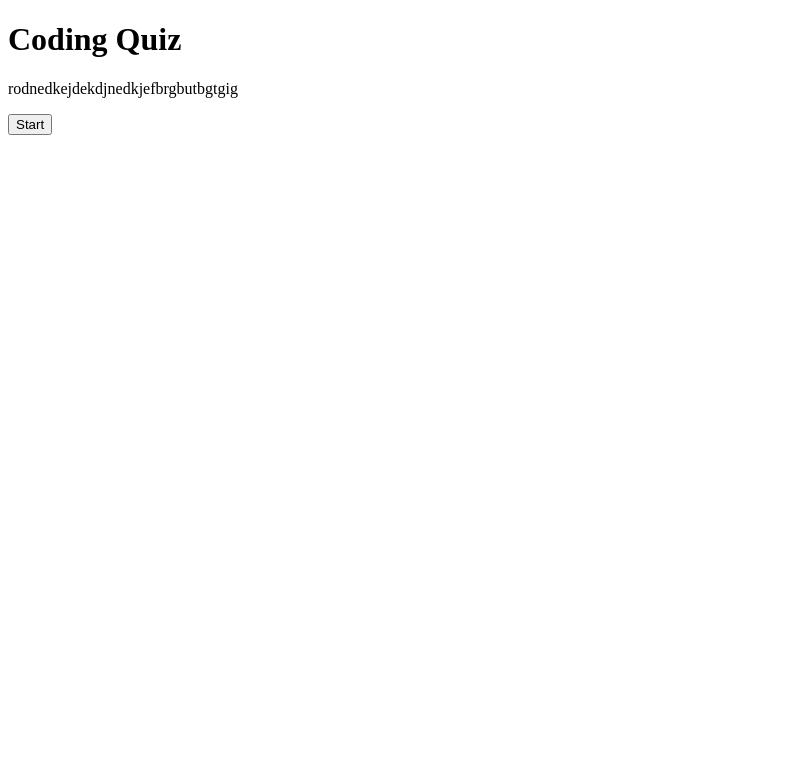
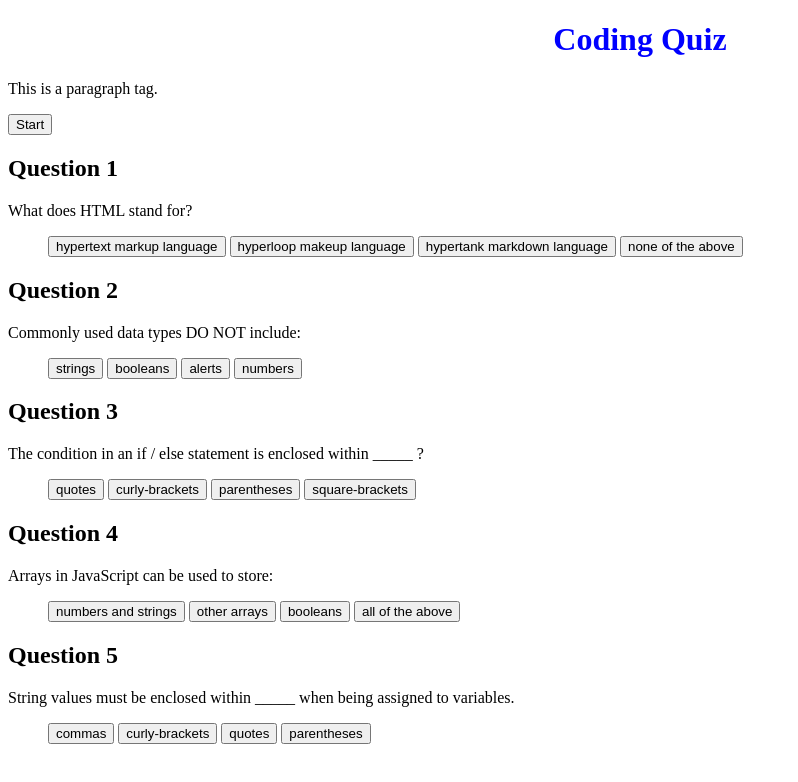
Before and after one commit to Will-CE/code-quiz, a plain HTML site: page index.html in a window 1280 px wide. Shown: the whole page, without its empty margins (0-798 px from the left). Drawn offline with Linux system fonts and the light colour scheme.

Commit message:
added q's 1-5 in html

```diff
--- a/index.html
+++ b/index.html
@@ -5,16 +5,69 @@
     <meta http-equiv="X-UA-Compatible" content="IE=edge">
     <meta name="viewport" content="width=device-width, initial-scale=1.0">
     <title>Code Quiz</title>
-    <link src="./style.css" />
+    <link rel="stylesheet" href="./style.css">
+
 </head>
 <body>
     <main>
     <h1 id="header">Coding Quiz</h1>
-    <p id="para1">rodnedkejdekdjnedkjefbrgbutbgtgig</p>
-<button id="start">Start</button>
+    <p id="para1">This is a paragraph tag.</p>
+    <button id="start">Start</button>
 
+<section id="quest1">
+    <h2>Question 1</h2>
+    <p>What does HTML stand for?</p>
+    <ul>
+        <button>hypertext markup language</button>
+        <button>hyperloop makeup language</button>
+        <button>hypertank markdown language</button>
+        <button>none of the above</button>
+    </ul>
+</section>
 
+<section id="quest2">
+    <h2>Question 2</h2>
+    <p>Commonly used data types DO NOT include:</p>
+    <ul>
+        <button>strings</button>
+        <button>booleans</button>
+        <button>alerts</button>
+        <button>numbers</button>
+    </ul>
+</section>
 
+<section id="quest3">
+    <h2>Question 3</h2>
+    <p>The condition in an if / else statement is enclosed within _____ ?</p>
+    <ul>
+        <button>quotes</button>
+        <button>curly-brackets</button>
+        <button>parentheses</button>
+        <button>square-brackets</button>
+    </ul>
+</section>
+
+<section id="quest4">
+    <h2>Question 4</h2>
+    <p>Arrays in JavaScript can be used to store:</p>
+    <ul>
+        <button>numbers and strings</button>
+        <button>other arrays</button>
+        <button>booleans</button>
+        <button>all of the above</button>
+    </ul>
+</section>
+
+<section id="quest5">
+    <h2>Question 5</h2>
+    <p>String values must be enclosed within _____ when being assigned to variables.</p>
+    <ul>
+        <button>commas</button>
+        <button>curly-brackets</button>
+        <button>quotes</button>
+        <button>parentheses</button>
+    </ul>
+</section>
 
 
 
--- a/script.js
+++ b/script.js
@@ -1,32 +1,36 @@
 var start = document.getElementById('start');
 var header = document.getElementById('header');
 var para1 = document.getElementById('para1');
+let currentQuesIndex = 0;
+
 
 var questions = [{
-    name: 'What does HTML stand for?',
+    text: 'What does HTML stand for?',
     options: ['hypertext markup language', 'hyperloop makeup language', 'hypertank markdown language', 'none of the above'],
     correct: 'hypertext markup language'
 },
 {
-    name: 'Commonly used data types DO NOT include:',
+    text: 'Commonly used data types DO NOT include:',
     options: ['strings', 'booleans', 'alerts', 'numbers'],
     correct: 'booleans'
 },
 {
-    name: 'The condition in an if / else statement is enclosed within?',
+    text: 'The condition in an if / else statement is enclosed within _____ ? ',
     options: ['quotes', 'curly-brackets', 'parentheses', 'square-brackets'],
     correct: 'parentheses'
 },
 {
-    name: 'Arrays in JavaScript can be used to store:',
+    text: 'Arrays in JavaScript can be used to store:',
     options: ['numbers and strings', 'other arrays', 'booleans', 'all of the above'],
     correct: 'all of the above'
 },
 {
-    name:'String values must be enclosed within _____ when being assigned to variables.',
-    options: ['commas', 'curly-brakcets', 'quotes', 'parentheses'],
+    text:'String values must be enclosed within _____ when being assigned to variables.',
+    options: ['commas', 'curly-brackets', 'quotes', 'parentheses'],
     correct: 'curly-brackets'
 }];
+
+let currentQues = questions[currentQuesIndex];
 
 start.onclick = StartQuiz;
 
@@ -36,5 +40,10 @@ function StartQuiz() {
     header.style.display = 'none';
     para1.style.display = 'none';
 
-    console.log('X');
+    for (let i = 0; i < questions[0].length; i++) {
+        const question = questions[i];
+
+    }
+
+    console.log(StartQuiz);
 };
--- a/style.css
+++ b/style.css
@@ -0,0 +1,9 @@
+#header {
+    font-family: 'Times New Roman', Times, serif;
+    color: blue;
+    text-align: center;
+};
+
+#para1 {
+    text-align: center;
+};
```
